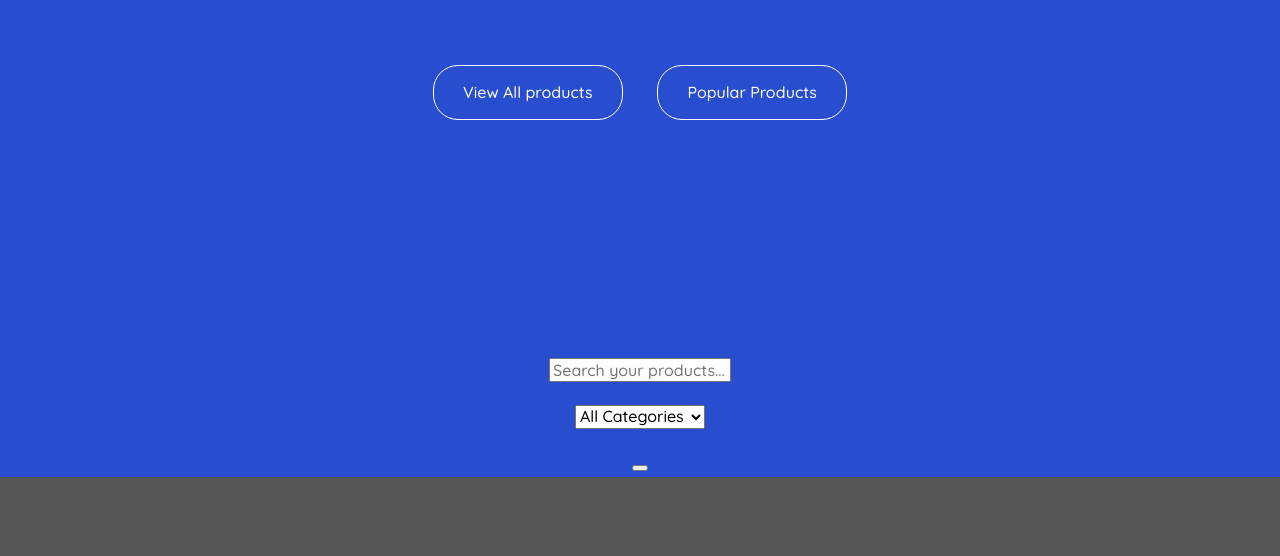
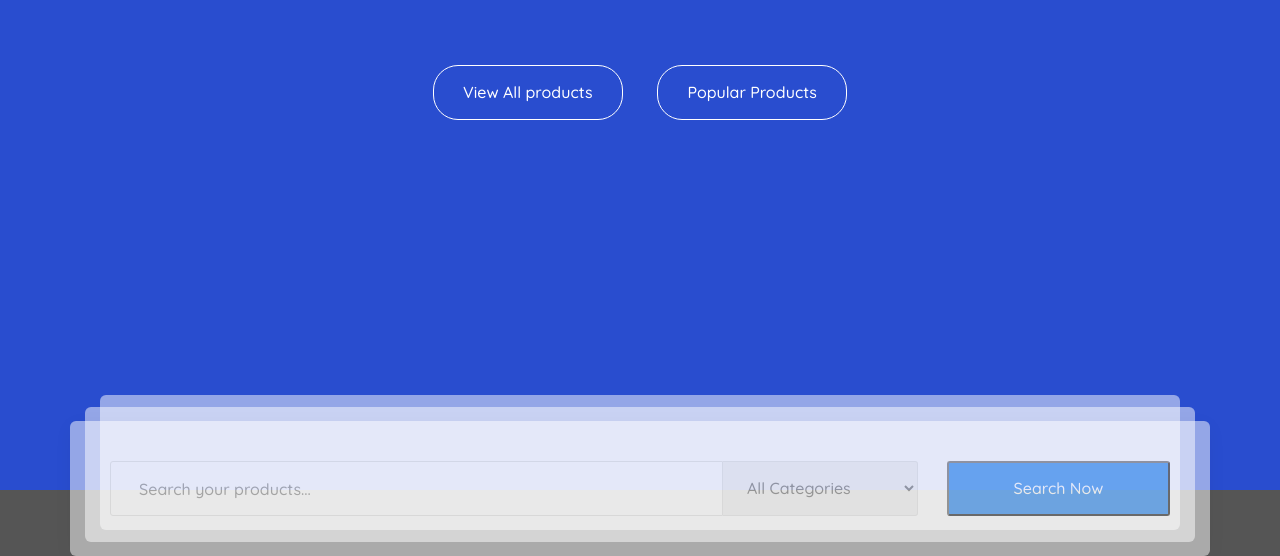
Before and after one commit to Alex090283/martplace, a website: page app/index.html in a window 1280 px wide. Shown: the part 613-1169 px from the top of the page. Before the commit the page ends 1090 px from the top, so only its background shows below. Drawn offline with nearby package versions, Linux system fonts and the light colour scheme; files that its build step writes are made by us from their sources.

Commit message:
search form product finished

```diff
--- a/app/index.html
+++ b/app/index.html
@@ -113,6 +113,9 @@
                         </button>
                     </a>
                 </div>
+                <div class="search__form-items">
+                    <div class="search__form-bg1"></div>
+                    <div class="search__form-bg2"></div>
                     <div class="search__form">
                         <form>
                             <input type="text" placeholder="Search your products...">
@@ -131,9 +134,10 @@
                                 </select>
                             </p>
                             <button type="submit">
-
+                                Search Now
                             </button>
                         </form>
+                    </div>
                 </div>
             </div>
         </div>
--- a/app/scss/style.scss
+++ b/app/scss/style.scss
@@ -128,6 +128,7 @@
 }
 
 .search__text-items {
+    position: relative;
     text-align: center;
     color: #f3f3f8;
     .search__title {
@@ -173,4 +174,89 @@
     .popular_products {
         margin-left: 15px;
     }
+    .search__form-items {
+        position: relative;
+        height: 135px;
+        .search__form-bg1 {
+            position: relative;
+            max-width: 1080px;
+            background-color: #fff;
+            opacity: 50%;
+            border-radius: 6px;
+            height: 135px;
+            left: 30px;
+            bottom: -40px;
+            z-index: 1;
+        }
+        .search__form-bg2 {
+            position: relative;
+            max-width: 1110px;
+            background-color: #fff;
+            opacity: 50%;
+            border-radius: 6px;
+            height: 135px;
+            left: 15px;
+            bottom: 83px;
+            z-index: 2;
+        }
+        .search__form {
+            position: absolute;
+            background-color: #fff;
+            opacity: 50%;
+            border-radius: 6px;
+            box-shadow: 0px 4px 20px 0px rgba(0, 0, 0, 0.08);
+            height: 135px;
+            left: 0;
+            bottom: -66px;
+            z-index: 3;
+            form {
+                width: 1140px;
+                display: flex;
+                justify-content: space-between;
+                input {
+                    position: absolute;
+                    left: 40px;
+                    top: 40px;
+                    width: 613px;
+                    height: 55px;
+                    border: 1px solid #dcdcdc;
+                    border-top-left-radius: 3px;
+                    border-bottom-left-radius: 3px;
+                    outline: none;
+                    color: #676767;
+                    padding-left: 28px;
+                    padding-right: 10px;
+                }
+                p {
+                    select {
+                        position: absolute;
+                        width: 195px;
+                        height: 55px;
+                        top: 40px;
+                        right: 292px;
+                        border: 1px solid #dcdcdc;
+                        border-top-right-radius: 3px;
+                        border-bottom-right-radius: 3px;
+                        border-left: none;
+                        cursor: pointer;
+                        outline: none;
+                        color: #555555;
+                        padding-left: 20px;
+                    }
+                }
+                button {
+                    position: absolute;
+                    width: 223px;
+                    height: 55px;
+                    top: 40px;
+                    right: 40px;
+                    background-color: #0674ec;
+                    border-radius: 3px;
+                    cursor: pointer;
+                    outline: none;
+                    color: #fff;
+                }
+            }
+        }
+    }
 }
```
Also changed, not shown: app/css/style.min.css. Lines whose indentation alone changed are shown as unchanged.
